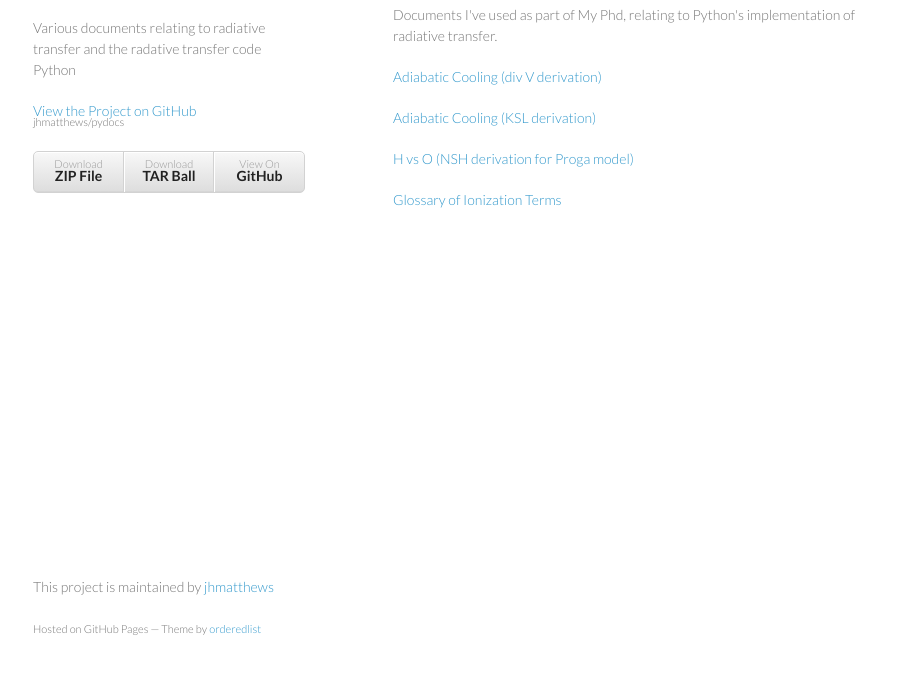
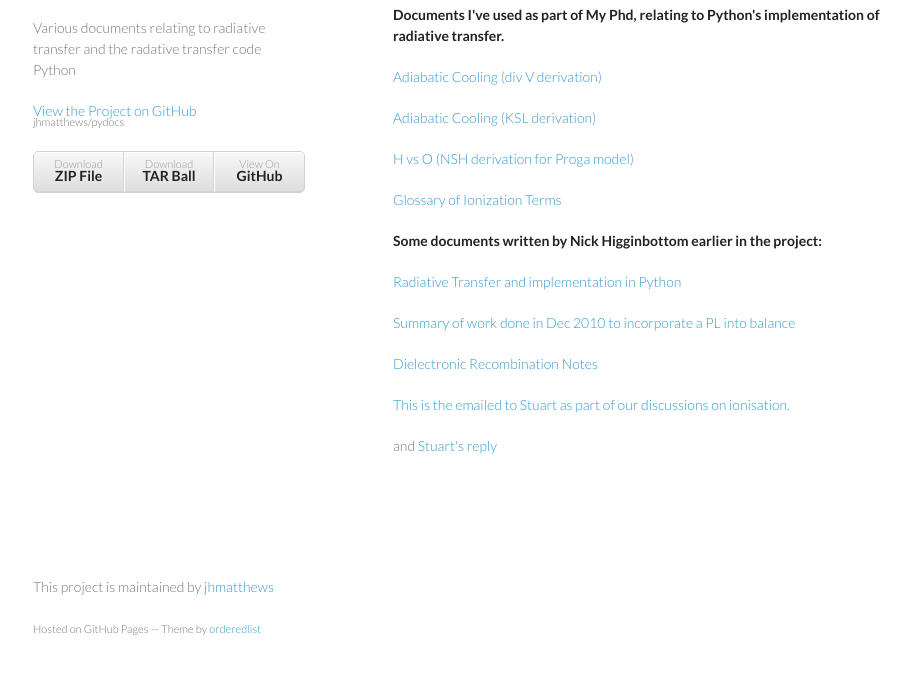
Before and after one commit to jhmatthews/pydocs, a plain HTML site: page index.html in a window 1280 px wide. Shown: the part 92-766 px from the top of the page, without its empty margins (177-1088 px from the left). Drawn offline with Linux system fonts and the light colour scheme.

Commit message:
Create gh-pages branch via GitHub

```diff
--- a/index.html
+++ b/index.html
@@ -31,7 +31,7 @@
         <h3>
 <a name="pydocs" class="anchor" href="#pydocs"><span class="octicon octicon-link"></span></a>Pydocs</h3>
 
-<p>Documents I've used as part of My Phd, relating to Python's implementation of radiative transfer.</p>
+<p><strong>Documents I've used as part of My Phd, relating to Python's implementation of radiative transfer.</strong></p>
 
 <p><a href="http://jhmatthews.github.io/pydocs/docs/adiab.pdf">Adiabatic Cooling (div V derivation)</a></p>
 
@@ -40,6 +40,18 @@
 <p><a href="http://jhmatthews.github.io/pydocs/docs/H_vs_O.pdf">H vs O (NSH derivation for Proga model)</a></p>
 
 <p><a href="http://jhmatthews.github.io/pydocs/docs/ion_glossary.pdf">Glossary of Ionization Terms</a></p>
+
+<p><strong>Some documents written by Nick Higginbottom earlier in the project:</strong></p>
+
+<p><a href="http://jhmatthews.github.io/pydocs/docs/rad_trans_and_py.pdf">Radiative Transfer and implementation in Python</a></p>
+
+<p><a href="http://jhmatthews.github.io/pydocs/docs/pl_balance_summary.pdf">Summary of work done in Dec 2010 to incorporate a PL into balance</a></p>
+
+<p><a href="http://jhmatthews.github.io/pydocs/docs/dr_ion.pdf">Dielectronic Recombination Notes</a></p>
+
+<p><a href="http://jhmatthews.github.io/pydocs/docs/dr_ion.pdf">This is the emailed to Stuart as part of our discussions on ionisation.</a></p>
+
+<p>and <a href="http://jhmatthews.github.io/pydocs/docs/ss_reply.pdf">Stuart's reply</a></p>
       </section>
       <footer>
         <p>This project is maintained by <a href="https://github.com/jhmatthews">jhmatthews</a></p>
--- a/params.json
+++ b/params.json
@@ -1 +1 @@
-{"name":"Pydocs","tagline":"Various documents relating to radiative transfer and the radative transfer code Python","body":"### Pydocs\r\nDocuments I've used as part of My Phd, relating to Python's implementation of radiative transfer.\r\n\r\n[Adiabatic Cooling (div V derivation)](http://jhmatthews.github.io/pydocs/docs/adiab.pdf)\r\n\r\n[Adiabatic Cooling (KSL derivation)](http://jhmatthews.github.io/pydocs/docs/EnergyLossFromAdiabaticExpansion.pdf)\r\n\r\n[H vs O (NSH derivation for Proga model)](http://jhmatthews.github.io/pydocs/docs/H_vs_O.pdf)\r\n\r\n[Glossary of Ionization Terms](http://jhmatthews.github.io/pydocs/docs/ion_glossary.pdf)","google":"","note":"Don't delete this file! It's used internally to help with page regeneration."}
+{"name":"Pydocs","tagline":"Various documents relating to radiative transfer and the radative transfer code Python","body":"### Pydocs\r\n**Documents I've used as part of My Phd, relating to Python's implementation of radiative transfer.**\r\n\r\n[Adiabatic Cooling (div V derivation)](http://jhmatthews.github.io/pydocs/docs/adiab.pdf)\r\n\r\n[Adiabatic Cooling (KSL derivation)](http://jhmatthews.github.io/pydocs/docs/EnergyLossFromAdiabaticExpansion.pdf)\r\n\r\n[H vs O (NSH derivation for Proga model)](http://jhmatthews.github.io/pydocs/docs/H_vs_O.pdf)\r\n\r\n[Glossary of Ionization Terms](http://jhmatthews.github.io/pydocs/docs/ion_glossary.pdf)\r\n\r\n**Some documents written by Nick Higginbottom earlier in the project:**\r\n\r\n[Radiative Transfer and implementation in Python](http://jhmatthews.github.io/pydocs/docs/rad_trans_and_py.pdf)\r\n\r\n[Summary of work done in Dec 2010 to incorporate a PL into balance](http://jhmatthews.github.io/pydocs/docs/pl_balance_summary.pdf)\r\n\r\n[Dielectronic Recombination Notes](http://jhmatthews.github.io/pydocs/docs/dr_ion.pdf)\r\n\r\n[This is the emailed to Stuart as part of our discussions on ionisation.](http://jhmatthews.github.io/pydocs/docs/dr_ion.pdf)\r\n\r\nand [Stuart's reply](http://jhmatthews.github.io/pydocs/docs/ss_reply.pdf)","google":"","note":"Don't delete this file! It's used internally to help with page regeneration."}
```
